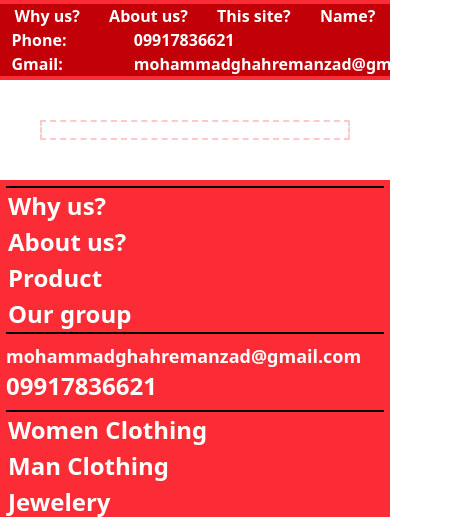
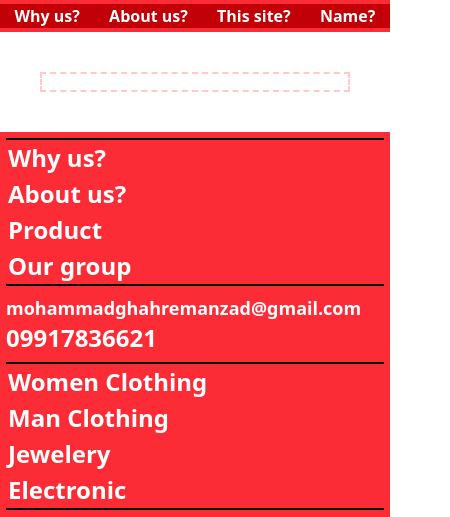
Before and after one commit to Mohamad1388131/java-script-tailwind-css-project, a website: page product.html in a window 390 px wide. Shown: the top 517 px of the page, 450 px wide, since content can reach past the window. Drawn offline with Linux system fonts and the light colour scheme; no server answers.

Commit message:
[whole bugs are finished]

```diff
--- a/product.html
+++ b/product.html
@@ -38,13 +38,13 @@
         <div
           class="md:w-7/12 md:flex-row flex justify-around items-center flex-col h-full"
         >
-          <div class="md:w-4/12 flex justify-around items-center w-full">
+          <div class="md:w-4/12 hidden md:flex justify-around items-center w-full">
             <span class="md:py-3 lg:p-3 w-2/6">Phone:</span>
             <span class="md:py-3 lg:p-3 w-4/6">09917836621</span>
           </div>
-          <div class="md:w-8/12 flex justify-around items-center w-full">
-            <span class="md:py-3 lg:p-3 w-2/6 md:w-1/6">Gmail:</span>
-            <span class="md:py-3 lg:p-3 w-4/6 md:w-5/6"
+          <div class="md:w-8/12 lg:flex justify-around items-center w-full hidden">
+            <span class="md:py-3 lg:p-3 w-1/6 md:w-1/6">Gmail:</span>
+            <span class="md:py-3 lg:p-3 w-5/6 md:w-5/6"
               >mohammadghahremanzad@gmail.com</span
             >
           </div>
```
